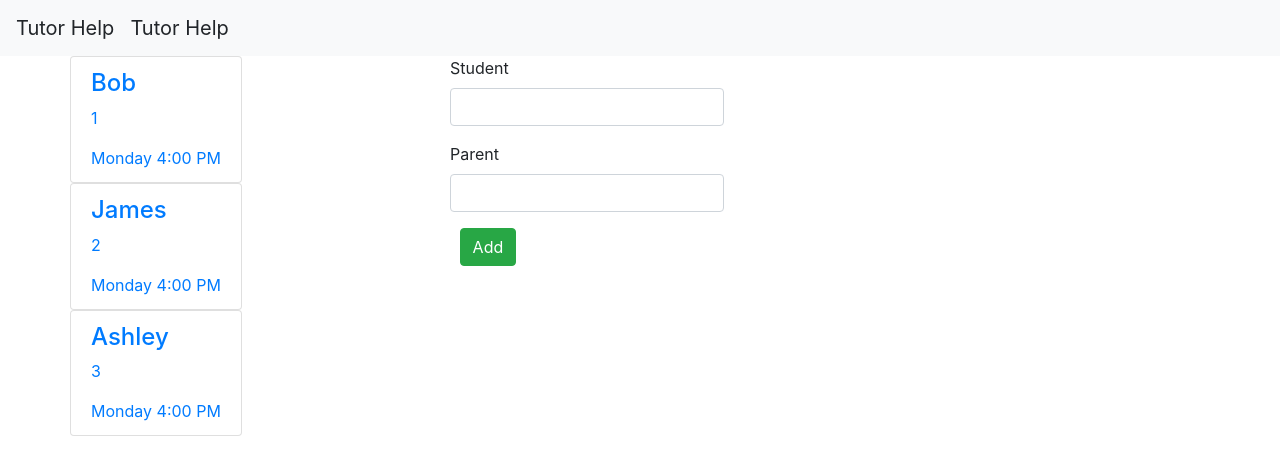
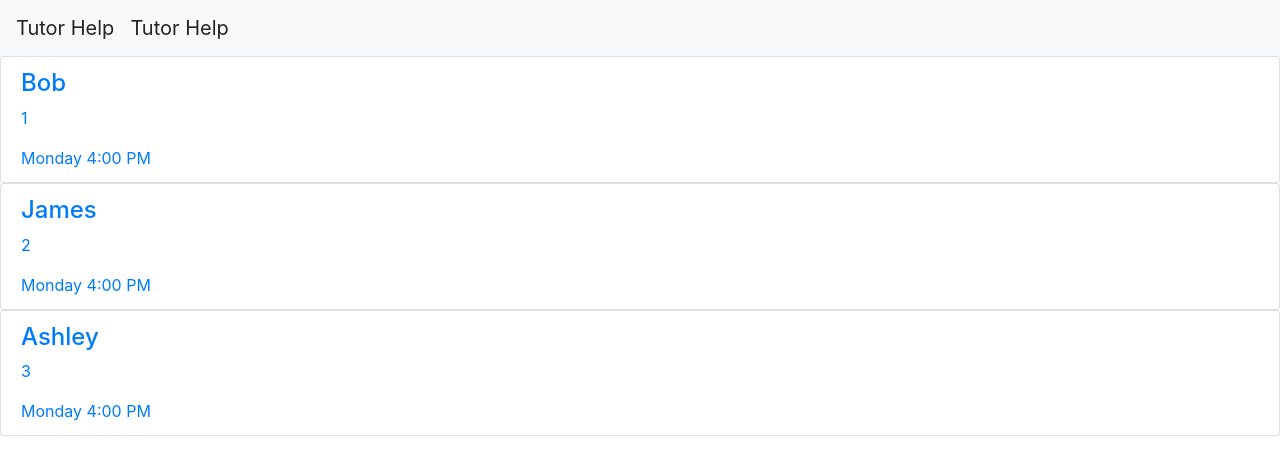
Before and after one commit to jbaisden/LifePlanner, an Angular app in the folder LifePlanner/: page /list in a window 1280 px wide. Before the commit this address led to /. Shown: the top 474 px of the page. Built offline with nearby package versions, Linux system fonts and the light colour scheme.

Commit message:
basic router works. edit item loads.

```diff
--- a/LifePlanner/src/app/app-routing.module.ts
+++ b/LifePlanner/src/app/app-routing.module.ts
@@ -1,7 +1,12 @@
 import { NgModule } from '@angular/core';
 import { Routes, RouterModule } from '@angular/router';
+import { ScheduleListComponent } from './schedule/schedule-list/schedule-list.component';
+import { ScheduleEditComponent } from './schedule/schedule-edit/schedule-edit.component';
 
-const routes: Routes = [];
+const routes: Routes = [
+  { path: 'list', component: ScheduleListComponent },
+  { path: 'edit/:id', component: ScheduleEditComponent }
+];
 
 @NgModule({
   imports: [RouterModule.forRoot(routes)],
--- a/LifePlanner/src/app/app.component.html
+++ b/LifePlanner/src/app/app.component.html
@@ -2,5 +2,5 @@
     <a class="navbar-brand">Tutor Help</a>
     <a class="navbar-brand">Tutor Help</a>
 </nav>
-<app-schedule></app-schedule>
+<!-- <app-schedule></app-schedule> -->
 <router-outlet></router-outlet>
--- a/LifePlanner/src/app/schedule/schedule-edit/schedule-edit.component.html
+++ b/LifePlanner/src/app/schedule/schedule-edit/schedule-edit.component.html
@@ -5,8 +5,8 @@
         <div class="row">
           <div class="col-xs-6">
             <div class="form-group">
-              <label for="student">Student</label>
-              <input type="text" name="student" id="student" class="form-control" ngModel>
+              <label for="student">Name</label>
+              <input type="text" name="name" id="name" class="form-control" ngModel>
             </div>
             <div class="form-group">
               <label for="parent">Parent</label>
@@ -17,6 +17,7 @@
         <div class="row">
           <div class="col-xs-6">
             <button class="btn btn-success" type="submit" [disabled]="!f.valid">{{ editMode ? 'Update' : 'Add' }}</button>
+            <button class="btn btn-danger" (click)="CancelEdit()">Cancel</button>
           </div>
         </div>
       </form>
--- a/LifePlanner/src/app/schedule/schedule-edit/schedule-edit.component.ts
+++ b/LifePlanner/src/app/schedule/schedule-edit/schedule-edit.component.ts
@@ -1,6 +1,8 @@
 import { Component, OnInit, ViewChild } from '@angular/core';
 import { NgForm } from '@angular/forms';
 import { ScheduleService } from '../schedule.service';
+import { Student } from '../student.model';
+import { ActivatedRoute, Params, Router } from '@angular/router';
 
 
 @Component({
@@ -13,10 +15,28 @@ export class ScheduleEditComponent implements OnInit {
   @ViewChild('f') slForm: NgForm;
   editMode = false;
   editItemIndex: number;
+  editItem: Student;
 
-  constructor(private scheduleDataService: ScheduleService) { }
+  constructor(private scheduleDataService: ScheduleService, private router: Router, private route: ActivatedRoute) { }
 
   ngOnInit() {
+    console.log("in ngOnInit in ScheduleEditComponent");
+    this.route.params.subscribe(
+      (params: Params) => {
+        this.editItem = this.scheduleDataService.getStudent(+params['id']);
+        console.log(+params['id']);
+        if (this.editItem) {
+          console.log(this.editItem);
+          setTimeout(() => {
+            this.slForm.setValue({ name: this.editItem.name, parent: "" });
+          }, 50);
+        }
+      }
+    );
+  }
+
+  CancelEdit() {
+    this.router.navigate(['list']);
   }
 
   onSave(form: NgForm) {
--- a/LifePlanner/src/app/schedule/schedule-item/schedule-item.component.html
+++ b/LifePlanner/src/app/schedule/schedule-item/schedule-item.component.html
@@ -1,4 +1,4 @@
-<a style="cursor: pointer;" [routerLink]="[index]" routerLinkActive="active" class="list-group-item clearfix">
+<a style="cursor: pointer;" [routerLink]="['/edit',student.id]" routerLinkActive="active" class="list-group-item clearfix">
   <div class="pull-left">
     <h4 class="list-group-item-heading">{{ student.name }}</h4>
     <p class="list-group-item-text">{{ student.id }}</p>
--- a/LifePlanner/src/app/schedule/schedule-list/schedule-list.component.html
+++ b/LifePlanner/src/app/schedule/schedule-list/schedule-list.component.html
@@ -1,5 +1,5 @@
 <div class="row">
-  <div class="col-xs-4">
+  <div class="col-md-12">
     <app-schedule-item *ngFor="let student of students; let i = index" [student]="student" [index]="i"></app-schedule-item>
   </div>
 </div>
--- a/LifePlanner/src/app/schedule/schedule.service.ts
+++ b/LifePlanner/src/app/schedule/schedule.service.ts
@@ -21,6 +21,11 @@ export class ScheduleService {
     return this.students.slice();
   }
 
+  getStudent(id: number): Student {
+    var student = this.students.find((s: Student) => s.id == id);
+    return student;
+  }
+
   getStudentId() {
     return this.students
       .map(student => student.id) //get array of just student id's
--- a/LifePlanner/src/app/schedule/schedule/schedule.component.html
+++ b/LifePlanner/src/app/schedule/schedule/schedule.component.html
@@ -1,11 +1,11 @@
 <div class="container">
   <div class="row">
-    <div class="col-md-4">
+    <div class="col-md-12">
       <app-schedule-list></app-schedule-list>
     </div>
-    <div class="col-md-8">
+    <!-- <div class="col-md-8">
       <app-schedule-edit></app-schedule-edit>
       <router-outlet></router-outlet>
-    </div>
+    </div> -->
   </div>
 </div>
```
